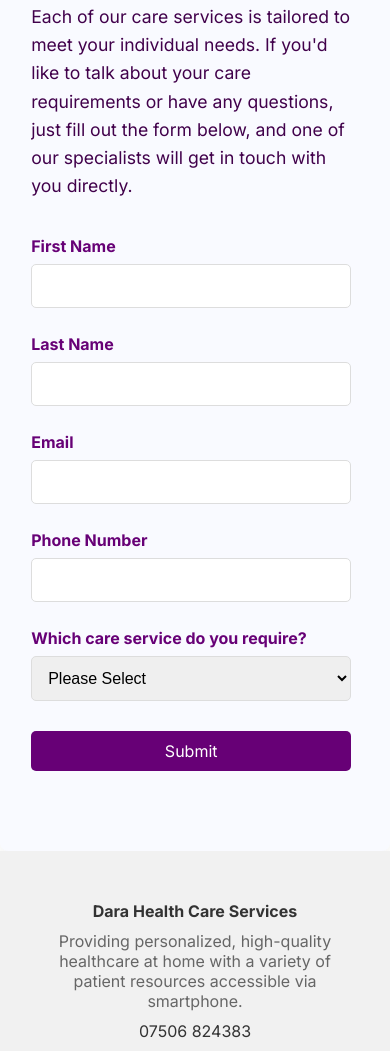
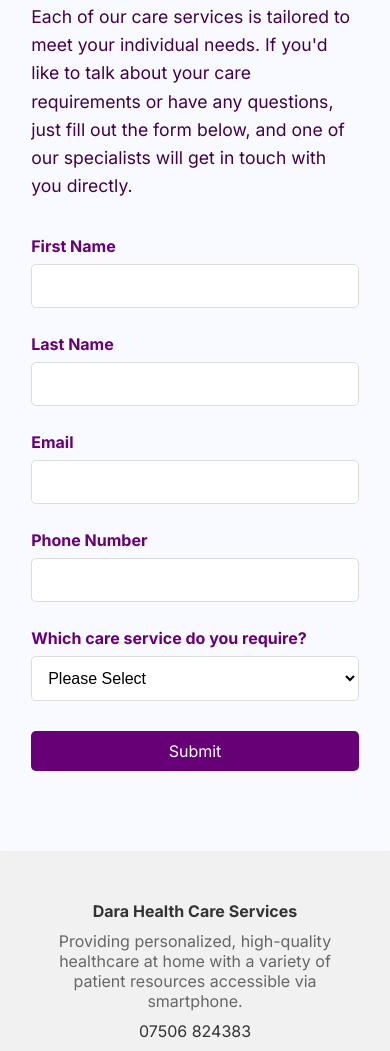
Before and after one commit to Seyi-Adebowale/darahealthcare, a plain HTML site: page index.html in a window 390 px wide. Shown: the part 7296-8347 px from the top of the page. Drawn offline with Linux system fonts and the light colour scheme.

Commit message:
more updates

```diff
--- a/css/style.css
+++ b/css/style.css
@@ -603,10 +603,7 @@ a {
 }
 
 .consultation-text {
-  /* margin: auto; */
-  /* width: 100px; */
-  max-width: 600px;
-
+   width: 50%;
 }
 
 .consultation-text h2 {
@@ -633,19 +630,16 @@ a {
 .responsive-form {
   display: flex;
   flex-direction: column;
-  min-width: 320px;
+  width: 40%;
 }
 
 .form-row {
   display: flex;
   gap: 1rem;
   margin-bottom: 1rem;
-  max-width: 320px;
 }
 
 .form-group {
-  /* flex: 1; */
-  max-width: 320px;
   display: flex;
   flex-direction: column;
 }
@@ -665,12 +659,23 @@ a {
   margin-bottom: 10px;
   width: 100%;
 }
-
+.form-group select{
+  background-color: #fff;
+}
 .form-group input::placeholder {
   color: #aaa;
 }
 
 @media (max-width: 768px) {
+  .consultation-info{
+    flex-direction: column;
+  }
+  .consultation-text{
+    width: 100%;
+  }
+  .responsive-form{
+    width: 100%;
+  }
   .form-row {
     flex-direction: column;
   }
--- a/index.html
+++ b/index.html
@@ -302,7 +302,7 @@
         <p>Each of our care services is tailored to meet your individual needs. If you'd like to talk about your care requirements or have any questions, just fill out the form below, and one of our specialists will get in touch with you directly.</p>
       </div>
 
-      <div class="consultation-contact">
+
         <form class="responsive-form">
           <div class="form-row">
             <div class="form-group">
@@ -337,7 +337,7 @@
           </div>
           <button type="submit" class="submit-btn submit-btn2">Submit</button>
         </form>
-      </div>
+
     </div>
 
 </main>
```
